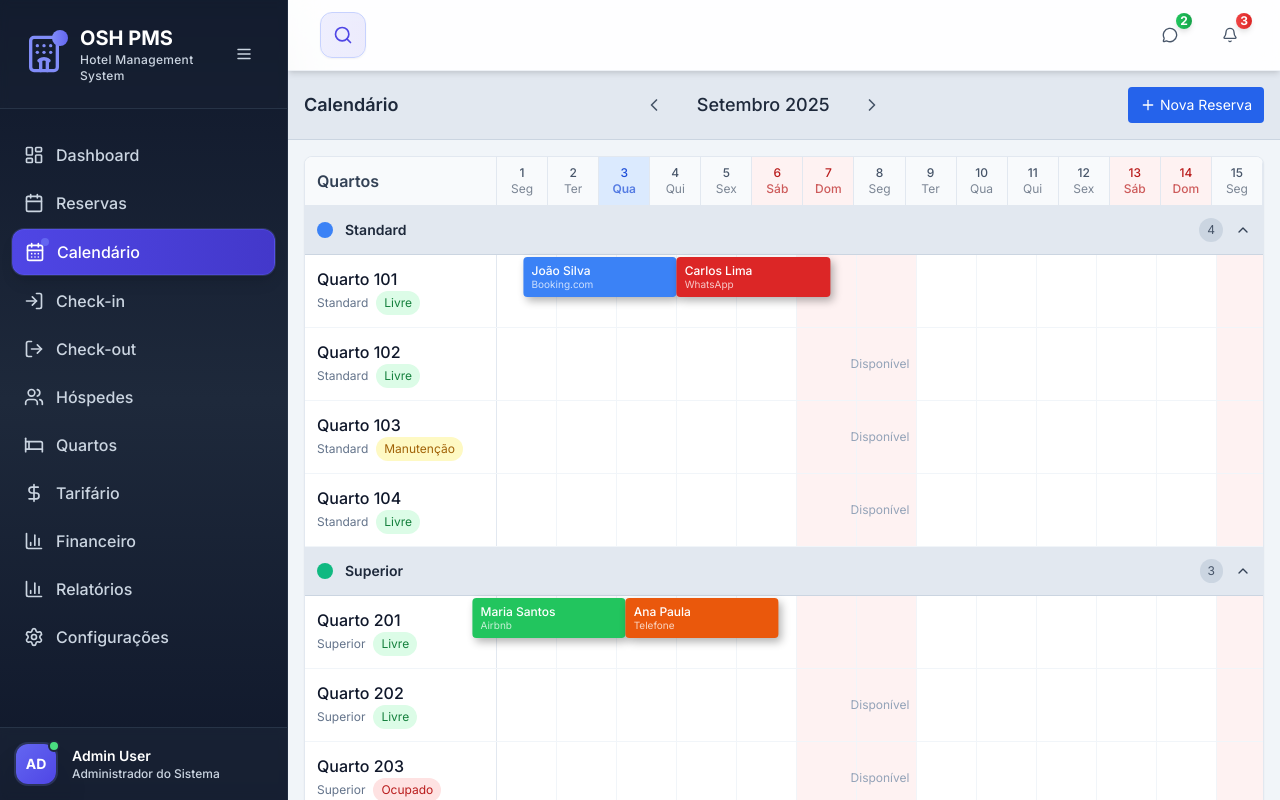
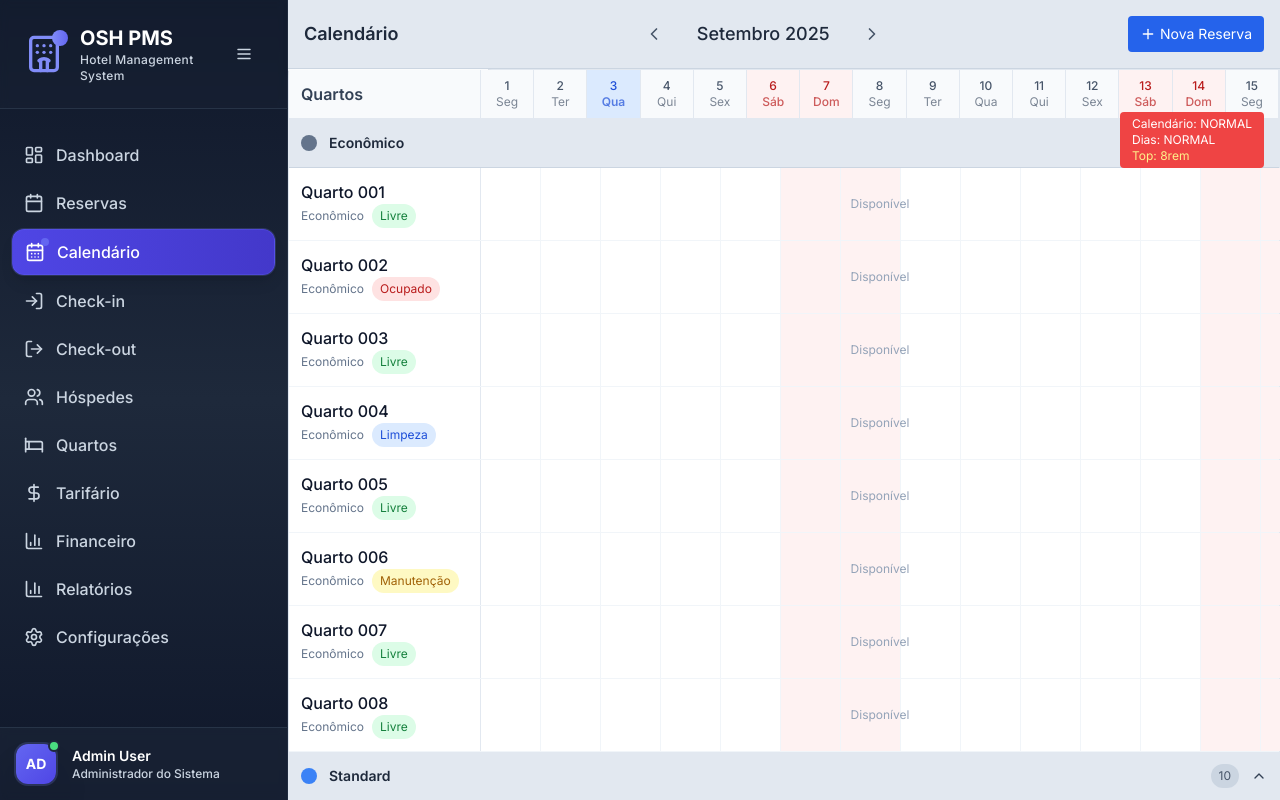
Before and after one commit to osociohoteleiro/sistema-de-hoteis, a React (Vite) app in the folder pms/: page /calendario in a window 1280 px wide. Built offline with nearby package versions, Linux system fonts and the light colour scheme.

Commit message:
Pocisionamento das headers do calentário pms

```diff
--- a/pms/src/components/Layout/Header.jsx
+++ b/pms/src/components/Layout/Header.jsx
@@ -1,11 +1,40 @@
-import { useState } from 'react';
+import { useState, useRef, useEffect } from 'react';
+import { useLocation } from 'react-router-dom';
 import { Search, Bell, User, ChevronDown, Calendar, MessageCircle } from 'lucide-react';
 
 const Header = () => {
+  const location = useLocation();
+  const isCalendarPage = location.pathname === '/calendario';
+  const headerRef = useRef(null);
+
+  console.log('Header - current path:', location.pathname, 'isCalendarPage:', isCalendarPage); // Debug
   const [searchQuery, setSearchQuery] = useState('');
   const [showNotifications, setShowNotifications] = useState(false);
   const [showUserMenu, setShowUserMenu] = useState(false);
   const [searchExpanded, setSearchExpanded] = useState(false);
+
+  // Força o header a ser static na página do calendário
+  useEffect(() => {
+    if (headerRef.current) {
+      if (isCalendarPage) {
+        headerRef.current.style.setProperty('position', 'absolute', 'important');
+        headerRef.current.style.setProperty('top', 'auto', 'important');
+        headerRef.current.style.setProperty('z-index', 'auto', 'important');
+        headerRef.current.style.setProperty('transform', 'none', 'important');
+        headerRef.current.style.setProperty('left', 'auto', 'important');
+        headerRef.current.style.setProperty('right', 'auto', 'important');
+        console.log('Header forçado para static');
+      } else {
+        headerRef.current.style.removeProperty('position');
+        headerRef.current.style.removeProperty('top');
+        headerRef.current.style.removeProperty('z-index');
+        headerRef.current.style.removeProperty('transform');
+        headerRef.current.style.removeProperty('left');
+        headerRef.current.style.removeProperty('right');
+        console.log('Header resetado para comportamento normal');
+      }
+    }
+  }, [isCalendarPage]);
 
   const handleSearch = (e) => {
     e.preventDefault();
@@ -14,7 +43,18 @@ const Header = () => {
   };
 
   return (
-    <header className="bg-white/80 backdrop-blur-lg shadow-elegant border-b border-slate-200/60 sticky top-0 z-40">
+    <>
+      <header
+        ref={headerRef}
+        className={`bg-white/80 backdrop-blur-lg shadow-elegant border-b border-slate-200/60 ${isCalendarPage ? 'calendar-page-header' : ''}`}
+        style={{
+          ...(isCalendarPage ? {} : {
+            position: 'sticky',
+            top: '0',
+            zIndex: '40'
+          })
+        }}
+      >
       <div className="flex items-center justify-between px-8 py-3">
         {/* Search */}
         <div className="flex-1 max-w-2xl">
@@ -125,6 +165,7 @@ const Header = () => {
         </div>
       </div>
     </header>
+    </>
   );
 };
 
--- a/pms/src/components/Layout/Layout.jsx
+++ b/pms/src/components/Layout/Layout.jsx
@@ -1,4 +1,4 @@
-import { useState } from 'react';
+import { useState, useEffect, useRef } from 'react';
 import { Outlet, useLocation } from 'react-router-dom';
 import Sidebar from './Sidebar';
 import Header from './Header';
@@ -16,7 +16,7 @@ const Layout = () => {
       />
       <div className="flex-1 flex flex-col overflow-hidden">
         <Header />
-        <main className={`flex-1 overflow-hidden bg-slate-50 ${!isCalendarPage ? 'p-6' : ''}`}>
+        <main className={`flex-1 ${isCalendarPage ? 'overflow-auto' : 'overflow-hidden'} bg-slate-50 ${!isCalendarPage ? 'p-6' : ''}`}>
           <Outlet />
         </main>
       </div>
--- a/pms/src/pages/CalendarioFullCalendar.jsx
+++ b/pms/src/pages/CalendarioFullCalendar.jsx
@@ -16,6 +16,12 @@ const CalendarioFullCalendar = () => {
   const [tempPosition, setTempPosition] = useState(null);
   const [dragMoved, setDragMoved] = useState(false); // Para detectar se houve movimento real
   const [currentDate, setCurrentDate] = useState(new Date()); // Estado para controlar a data atual
+  const [isHeaderCompact, setIsHeaderCompact] = useState(false); // Estado para header compacto
+  const [isDaysHeaderFixed, setIsDaysHeaderFixed] = useState(false); // Estado para header dos dias
+
+  // Detectar se a sidebar está colapsada (assumindo expandida por padrão)
+  const [sidebarCollapsed, setSidebarCollapsed] = useState(false);
+  const sidebarWidth = sidebarCollapsed ? '5rem' : '18rem';
 
   // Mapeamento de cores por status
   const getStatusColor = (status) => {
@@ -60,6 +66,36 @@ const CalendarioFullCalendar = () => {
     }));
   };
 
+  // Detectar scroll para ativar headers fixos
+  useEffect(() => {
+    const handleScroll = () => {
+      // Obter o elemento main que tem o scroll
+      const mainElement = document.querySelector('main');
+      if (!mainElement) return;
+
+      const scrollTop = mainElement.scrollTop;
+      console.log('Scroll detectado:', scrollTop); // Debug
+
+      const shouldBeCompact = scrollTop > 150;
+      const shouldFixDaysHeader = scrollTop > 200; // Header dos dias fixa um pouco depois
+
+      console.log('Header compacto:', shouldBeCompact, 'Days header fixo:', shouldFixDaysHeader); // Debug
+
+      setIsHeaderCompact(shouldBeCompact);
+      setIsDaysHeaderFixed(shouldFixDaysHeader);
+    };
+
+    console.log('Adicionando listener de scroll no main'); // Debug
+    const mainElement = document.querySelector('main');
+    if (mainElement) {
+      mainElement.addEventListener('scroll', handleScroll);
+      return () => {
+        console.log('Removendo listener de scroll'); // Debug
+        mainElement.removeEventListener('scroll', handleScroll);
+      };
+    }
+  }, []);
+
   // Estado das reservas com procedência e status
   const [reservas, setReservas] = useState([
     { id: 1, nome: 'João Silva', quarto: '101', inicio: 1.5, duracao: 3, procedencia: 'Booking.com', status: 'reservado' },
@@ -72,14 +108,35 @@ const CalendarioFullCalendar = () => {
   // Estrutura de categorias de quartos
   const [categorias] = useState([
     {
+      id: 'economico',
+      nome: 'Econômico',
+      cor: '#64748B',
+      quartos: [
+        { id: '001', numero: '001', status: 'disponivel' },
+        { id: '002', numero: '002', status: 'ocupado' },
+        { id: '003', numero: '003', status: 'disponivel' },
+        { id: '004', numero: '004', status: 'limpeza' },
+        { id: '005', numero: '005', status: 'disponivel' },
+        { id: '006', numero: '006', status: 'manutencao' },
+        { id: '007', numero: '007', status: 'disponivel' },
+        { id: '008', numero: '008', status: 'disponivel' }
+      ]
+    },
+    {
       id: 'standard',
       nome: 'Standard',
       cor: '#3B82F6',
       quartos: [
         { id: '101', numero: '101', status: 'disponivel' },
-        { id: '102', numero: '102', status: 'disponivel' },
+        { id: '102', numero: '102', status: 'ocupado' },
         { id: '103', numero: '103', status: 'manutencao' },
-        { id: '104', numero: '104', status: 'disponivel' }
+        { id: '104', numero: '104', status: 'disponivel' },
+        { id: '105', numero: '105', status: 'limpeza' },
+        { id: '106', numero: '106', status: 'disponivel' },
+        { id: '107', numero: '107', status: 'ocupado' },
+        { id: '108', numero: '108', status: 'disponivel' },
+        { id: '109', numero: '109', status: 'disponivel' },
+        { id: '110', numero: '110', status: 'ocupado' }
       ]
     },
     {
@@ -88,8 +145,13 @@ const CalendarioFullCalendar = () => {
       cor: '#10B981',
       quartos: [
         { id: '201', numero: '201', status: 'disponivel' },
-        { id: '202', numero: '202', status: 'disponivel' },
-        { id: '203', numero: '203', status: 'ocupado' }
+        { id: '202', numero: '202', status: 'ocupado' },
+        { id: '203', numero: '203', status: 'ocupado' },
+        { id: '204', numero: '204', status: 'disponivel' },
+        { id: '205', numero: '205', status: 'limpeza' },
+        { id: '206', numero: '206', status: 'disponivel' },
+        { id: '207', numero: '207', status: 'manutencao' },
+        { id: '208', numero: '208', status: 'disponivel' }
       ]
     },
     {
@@ -98,7 +160,11 @@ const CalendarioFullCalendar = () => {
       cor: '#8B5CF6',
       quartos: [
         { id: '301', numero: '301', status: 'disponivel' },
-        { id: '302', numero: '302', status: 'disponivel' }
+        { id: '302', numero: '302', status: 'ocupado' },
+        { id: '303', numero: '303', status: 'disponivel' },
+        { id: '304', numero: '304', status: 'limpeza' },
+        { id: '305', numero: '305', status: 'disponivel' },
+        { id: '306', numero: '306', status: 'ocupado' }
       ]
     },
     {
@@ -107,17 +173,56 @@ const CalendarioFullCalendar = () => {
       cor: '#F59E0B',
       quartos: [
         { id: '401', numero: '401', status: 'disponivel' },
-        { id: '402', numero: '402', status: 'limpeza' }
+        { id: '402', numero: '402', status: 'limpeza' },
+        { id: '403', numero: '403', status: 'ocupado' },
+        { id: '404', numero: '404', status: 'disponivel' }
+      ]
+    },
+    {
+      id: 'premium',
+      nome: 'Premium',
+      cor: '#DC2626',
+      quartos: [
+        { id: '501', numero: '501', status: 'disponivel' },
+        { id: '502', numero: '502', status: 'ocupado' },
+        { id: '503', numero: '503', status: 'disponivel' },
+        { id: '504', numero: '504', status: 'manutencao' },
+        { id: '505', numero: '505', status: 'disponivel' }
+      ]
+    },
+    {
+      id: 'executivo',
+      nome: 'Executivo',
+      cor: '#7C2D12',
+      quartos: [
+        { id: '601', numero: '601', status: 'disponivel' },
+        { id: '602', numero: '602', status: 'ocupado' },
+        { id: '603', numero: '603', status: 'limpeza' },
+        { id: '604', numero: '604', status: 'disponivel' }
+      ]
+    },
+    {
+      id: 'presidencial',
+      nome: 'Presidencial',
+      cor: '#581C87',
+      quartos: [
+        { id: '701', numero: '701', status: 'disponivel' },
+        { id: '702', numero: '702', status: 'ocupado' },
+        { id: '703', numero: '703', status: 'disponivel' }
       ]
     }
   ]);
 
   // Estado para controlar categorias expandidas/colapsadas
   const [expandedCategories, setExpandedCategories] = useState({
+    'economico': true,
     'standard': true,
     'superior': true,
     'deluxe': true,
-    'suite': true
+    'suite': true,
+    'premium': true,
+    'executivo': true,
+    'presidencial': true
   });
 
   // Função para verificar se há sobreposição entre reservas
@@ -514,52 +619,100 @@ const CalendarioFullCalendar = () => {
 
   return (
     <div className="flex flex-col h-full bg-slate-100">
-      {/* Header */}
-      <div className="bg-slate-200 border-b border-slate-300 p-4">
+      {/* Header do Calendário */}
+      <div className={`bg-slate-200 border-b border-slate-300 transition-all duration-300 ease-in-out ${
+        isHeaderCompact ? 'fixed z-30 py-2 px-4' : 'relative py-4 px-4'
+      }`}
+      style={{
+        ...(isHeaderCompact ? {
+          top: '4rem', // Logo abaixo do header do site (64px)
+          left: sidebarWidth,
+          right: 0,
+          width: `calc(100vw - ${sidebarWidth})`
+        } : {})
+      }}>
         <div className="flex justify-between items-center">
-          {/* Título à esquerda */}
-          <h1 className="text-lg font-semibold text-slate-800">
+          {/* Título à esquerda - reduz no modo compacto */}
+          <h1 className={`font-semibold text-slate-800 transition-all duration-300 ${
+            isHeaderCompact ? 'text-sm' : 'text-lg'
+          }`}>
             Calendário
           </h1>
 
-          {/* Navegação de mês no centro */}
-          <div className="flex items-center space-x-4">
+          {/* Navegação de mês no centro - reduz no modo compacto */}
+          <div className={`flex items-center transition-all duration-300 ${
+            isHeaderCompact ? 'space-x-2' : 'space-x-4'
+          }`}>
             <button
               onClick={() => navigateMonth(-1)}
-              className="p-2 text-slate-600 hover:text-slate-800 hover:bg-slate-300 rounded-full transition-colors"
+              className={`text-slate-600 hover:text-slate-800 hover:bg-slate-300 rounded-full transition-all duration-300 ${
+                isHeaderCompact ? 'p-1' : 'p-2'
+              }`}
             >
-              <ChevronLeft size={20} />
+              <ChevronLeft size={isHeaderCompact ? 16 : 20} />
             </button>
 
-            <div className="text-lg font-medium text-slate-800 min-w-[150px] text-center">
+            <div className={`font-medium text-slate-800 text-center transition-all duration-300 ${
+              isHeaderCompact ? 'text-sm min-w-[120px]' : 'text-lg min-w-[150px]'
+            }`}>
               {getCurrentMonthYear()}
             </div>
 
             <button
               onClick={() => navigateMonth(1)}
-              className="p-2 text-slate-600 hover:text-slate-800 hover:bg-slate-300 rounded-full transition-colors"
+              className={`text-slate-600 hover:text-slate-800 hover:bg-slate-300 rounded-full transition-all duration-300 ${
+                isHeaderCompact ? 'p-1' : 'p-2'
+              }`}
             >
-              <ChevronRight size={20} />
+              <ChevronRight size={isHeaderCompact ? 16 : 20} />
             </button>
           </div>
 
-          {/* Botão à direita */}
+          {/* Botão à direita - reduz no modo compacto */}
           <button
             onClick={() => setShowNewReservaModal(true)}
-            className="px-3 py-2 text-sm bg-blue-600 text-white rounded hover:bg-blue-700 transition-colors flex items-center space-x-1"
+            className={`bg-blue-600 text-white rounded hover:bg-blue-700 transition-all duration-300 flex items-center space-x-1 ${
+              isHeaderCompact ? 'px-2 py-1 text-xs' : 'px-3 py-2 text-sm'
+            }`}
           >
-            <Plus size={16} />
+            <Plus size={isHeaderCompact ? 12 : 16} />
             <span>Nova Reserva</span>
           </button>
         </div>
       </div>
 
+      {/* Spacer para quando os headers estiverem fixos */}
+      {(isHeaderCompact || isDaysHeaderFixed) && (
+        <div className={`bg-transparent transition-all duration-300 ${
+          isDaysHeaderFixed ? 'h-40' : isHeaderCompact ? 'h-24' : 'h-20'
+        }`}></div>
+      )}
+
+      {/* Debug indicator - remover após teste */}
+      <div className="fixed top-28 right-4 bg-red-500 text-white px-3 py-1 rounded z-50 text-xs">
+        <div>Calendário: {isHeaderCompact ? 'FIXO' : 'NORMAL'}</div>
+        <div>Dias: {isDaysHeaderFixed ? 'FIXO' : 'NORMAL'}</div>
+        <div className="text-yellow-200">Top: {isHeaderCompact ? '6rem' : '8rem'}</div>
+      </div>
+
+
       {/* Gantt Timeline Container - Demonstração */}
-      <div className="flex-1 p-4">
-        <div className="bg-white rounded-lg shadow-sm border border-slate-200 h-full overflow-hidden">
-          <div className="h-full w-full flex flex-col">
+      <div className="flex-1">
+        <div className="bg-white shadow-sm border border-slate-200">
+          <div className="w-full flex flex-col">
             {/* Header de datas */}
-            <div className="flex border-b border-slate-200 bg-slate-50">
+            <div className={`flex border-b border-slate-200 transition-all duration-300 ease-in-out ${
+              isDaysHeaderFixed ? 'fixed bg-white' : 'relative bg-slate-50'
+            }`}
+            style={{
+              ...(isDaysHeaderFixed ? {
+                top: isHeaderCompact ? '6.5rem' : '8.5rem', // Ajustado para descer um pouco mais
+                left: sidebarWidth,
+                right: 0,
+                width: `calc(100vw - ${sidebarWidth})`,
+                zIndex: 25
+              } : {})
+            }}>
               <div className="w-48 p-3 font-semibold text-slate-700 border-r border-slate-200">
                 Quartos
               </div>
@@ -598,12 +751,17 @@ const CalendarioFullCalendar = () => {
             </div>
 
             {/* Timeline dinâmico com drag & drop */}
-            <div className="flex-1 overflow-y-auto timeline-container relative">
+            <div className="timeline-container relative">
               {/* Grid de categorias e quartos */}
               {categorias.map((categoria) => (
                 <div key={categoria.id}>
                   {/* Header da Categoria */}
-                  <div className="bg-slate-200 border-b border-slate-300 sticky top-0 z-10">
+                  <div
+                    className="bg-slate-200 border-b border-slate-300 sticky z-20"
+                    style={{
+                      top: isDaysHeaderFixed ? (isHeaderCompact ? '4.9rem' : '6.9rem') : '0'
+                    }}
+                  >
                     <button
                       onClick={() => toggleCategory(categoria.id)}
                       className="w-full p-3 flex items-center space-x-3 hover:bg-slate-300 transition-colors text-left"
```
